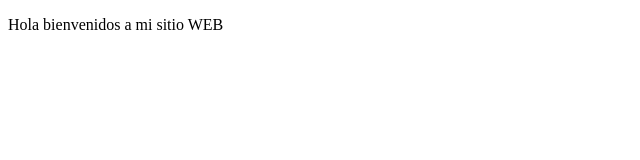
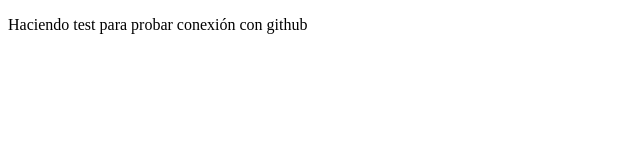
Before and after one commit to dcelis29/proyectoDemoCursoPrework, a plain HTML site: page index.html in a window 1280 px wide. Shown: the whole page, without its empty margins (0-640 px from the left). Drawn offline with Linux system fonts and the light colour scheme.

Commit message:
Commit de prueba de conexión

```diff
--- a/index.html
+++ b/index.html
@@ -7,6 +7,6 @@
     <title>TÍTULO</title>
 </head>
 <body>
-    <p>Hola bienvenidos a mi sitio WEB</p>
+    <p>Haciendo test para probar conexión con github</p>
 </body>
 </html>
```
